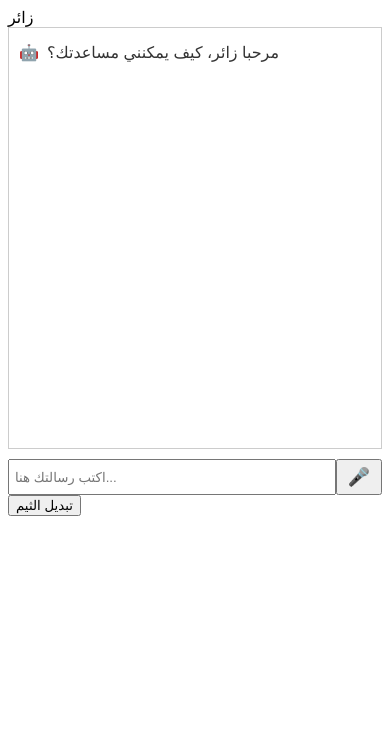
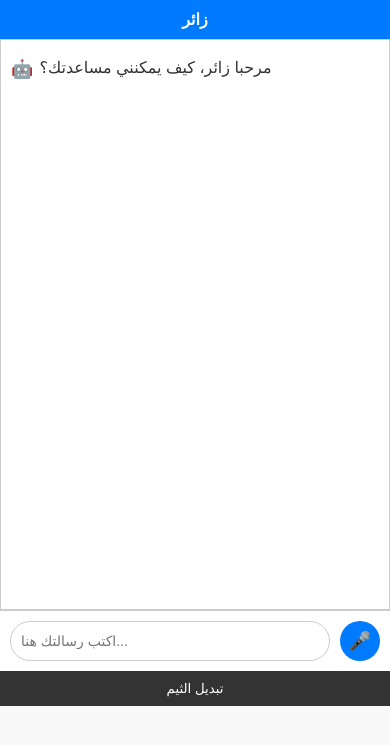
Before and after one commit to Hamoudi4app/Hamoudi-Ai, a Flask app: page /chat in a window 390 px wide. Shown: the top 745 px of the page. Run offline with Flask 3, Linux system fonts and the light colour scheme.

Commit message:
Update index.html

```diff
--- a/templates/index.html
+++ b/templates/index.html
@@ -4,16 +4,133 @@
   <meta charset="UTF-8">
   <title>Chat App</title>
   <style>
-    body { font-family: Arial, sans-serif; }
-    #chat-box { height: 400px; overflow-y: auto; border: 1px solid #ccc; padding: 10px; }
-    .message { margin: 5px 0; display: flex; align-items: center; }
-    .message.ai { color: #333; }
-    .message.user { color: #007bff; }
-    .avatar { margin-right: 8px; }
-    #input-area { display: flex; margin-top: 10px; }
-    #input { flex: 1; padding: 5px; }
-    #send-btn { padding: 5px 10px; font-size: 18px; }
-    .dark-mode { background: #222; color: #eee; }
+    body {
+      font-family: Arial, sans-serif;
+      margin: 0;
+      padding: 0;
+      background: #f9f9f9;
+    }
+
+    #sidebar-username {
+      padding: 10px;
+      font-weight: bold;
+      background: #007bff;
+      color: #fff;
+      text-align: center;
+    }
+
+    #chat-box {
+      height: 70vh;
+      overflow-y: auto;
+      border: 1px solid #ccc;
+      padding: 10px;
+      background: #fff;
+    }
+
+    .message {
+      margin: 8px 0;
+      display: flex;
+      align-items: flex-start;
+      font-size: 16px;
+    }
+
+    .message.ai {
+      color: #333;
+    }
+
+    .message.user {
+      color: #007bff;
+      justify-content: flex-end;
+    }
+
+    .avatar {
+      margin-right: 6px;
+      font-size: 18px;
+    }
+
+    #input-area {
+      display: flex;
+      padding: 10px;
+      background: #fff;
+      border-top: 1px solid #ccc;
+    }
+
+    #input {
+      flex: 1;
+      padding: 10px;
+      font-size: 16px;
+      border: 1px solid #ccc;
+      border-radius: 20px;
+      outline: none;
+    }
+
+    #send-btn {
+      margin-left: 10px;
+      width: 45px;
+      height: 45px;
+      font-size: 20px;
+      border: none;
+      background: #007bff;
+      color: #fff;
+      border-radius: 50%;
+      cursor: pointer;
+      display: flex;
+      align-items: center;
+      justify-content: center;
+    }
+
+    #send-btn:active {
+      background: #0056b3;
+    }
+
+    #toggle-theme {
+      width: 100%;
+      padding: 10px;
+      border: none;
+      background: #333;
+      color: #fff;
+      cursor: pointer;
+    }
+
+    /* الوضع الداكن */
+    .dark-mode {
+      background: #222;
+      color: #eee;
+    }
+
+    .dark-mode #chat-box {
+      background: #333;
+      border-color: #444;
+    }
+
+    .dark-mode #input {
+      background: #444;
+      color: #eee;
+      border-color: #555;
+    }
+
+    .dark-mode #send-btn {
+      background: #555;
+      color: #eee;
+    }
+
+    /* تحسين للهاتف */
+    @media (max-width: 600px) {
+      #chat-box {
+        height: 65vh;
+        font-size: 14px;
+      }
+
+      #input {
+        font-size: 14px;
+      }
+
+      #send-btn {
+        font-size: 18px;
+        width: 40px;
+        height: 40px;
+      }
+    }
   </style>
 </head>
 <body>
@@ -34,21 +151,17 @@
       if (history) {
         chatBox.innerHTML = history;
       } else {
-        // أول مرة يدخل المستخدم → رسالة ترحيب
         const name = localStorage.getItem("username") || "زائر";
         addMessage(`مرحبا ${name}، كيف يمكنني مساعدتك؟`, "ai");
       }
-
       const name = localStorage.getItem("username") || "زائر";
       document.getElementById("sidebar-username").textContent = name;
     }
 
-    // حفظ المحادثة
     function saveChat() {
       localStorage.setItem("chatHistory", chatBox.innerHTML);
     }
 
-    // إضافة رسالة
     function addMessage(text, sender = "ai") {
       const div = document.createElement("div");
       div.className = "message " + sender;
@@ -67,54 +180,14 @@
       saveChat();
     }
 
-    // إضافة صور داخل الرسائل
-    function addImages(images, titleText = "صور") {
-      const div = document.createElement("div");
-      div.className = "message ai";
-
-      const avatar = document.createElement("span");
-      avatar.className = "avatar";
-      avatar.textContent = "🤖";
-      div.appendChild(avatar);
-
-      const title = document.createElement("div");
-      title.textContent = titleText;
-      div.appendChild(title);
-
-      const imgContainer = document.createElement("div");
-      imgContainer.className = "images";
-
-      images.forEach(img => {
-        const link = document.createElement("a");
-        link.href = img.image;
-        link.target = "_blank";
-        link.rel = "noopener noreferrer";
-
-        const image = document.createElement("img");
-        image.src = img.image;
-        image.alt = img.title || "صورة";
-
-        link.appendChild(image);
-        imgContainer.appendChild(link);
-      });
-
-      div.appendChild(imgContainer);
-      chatBox.appendChild(div);
-      chatBox.scrollTop = chatBox.scrollHeight;
-      saveChat();
-    }
-
-    // إرسال رسالة
     async function sendMessage() {
-      const input = document.getElementById("input");
-      const text = input.value.trim();
+      const text = inputField.value.trim();
       if (!text) return;
 
       addMessage(text, "user");
-      input.value = "";
-      actionBtn.textContent = "🎤"; // يرجع الزر لحالة التسجيل بعد الإرسال
+      inputField.value = "";
+      actionBtn.textContent = "🎤";
 
-      // الرد النصي من /api/chat
       try {
         const resp = await fetch("/api/chat", {
           method: "POST",
@@ -132,27 +205,25 @@
       }
     }
 
-    // زر واحد يتغير بين 🎤 و ➤
     const inputField = document.getElementById("input");
     const actionBtn = document.getElementById("send-btn");
 
     inputField.addEventListener("input", () => {
       if (inputField.value.trim().length > 0) {
-        actionBtn.textContent = "➤"; // زر إرسال
+        actionBtn.textContent = "➤";
       } else {
-        actionBtn.textContent = "🎤"; // زر تسجيل صوتي
+        actionBtn.textContent = "🎤";
       }
     });
 
     actionBtn.addEventListener("click", () => {
       if (inputField.value.trim().length > 0) {
-        sendMessage(); // إرسال النص
+        sendMessage();
       } else {
-        startVoiceRecognition(); // تشغيل التسجيل الصوتي
+        startVoiceRecognition();
       }
     });
 
-    // دالة التسجيل الصوتي
     function startVoiceRecognition() {
       if ("webkitSpeechRecognition" in window) {
         const recognition = new webkitSpeechRecognition();
@@ -163,7 +234,7 @@
         recognition.onresult = function(event) {
           const transcript = event.results[0][0].transcript;
           inputField.value = transcript;
-          sendMessage(); // يرسل الرسالة مباشرة بعد التعرف
+          sendMessage();
         };
 
         recognition.onerror = function() {
@@ -177,12 +248,10 @@
       }
     }
 
-    // تبديل الثيم
     document.getElementById("toggle-theme").addEventListener("click", () => {
       document.body.classList.toggle("dark-mode");
     });
 
-    // تحميل عند فتح الصفحة
     window.onload = loadChat;
   </script>
 </body>
```
